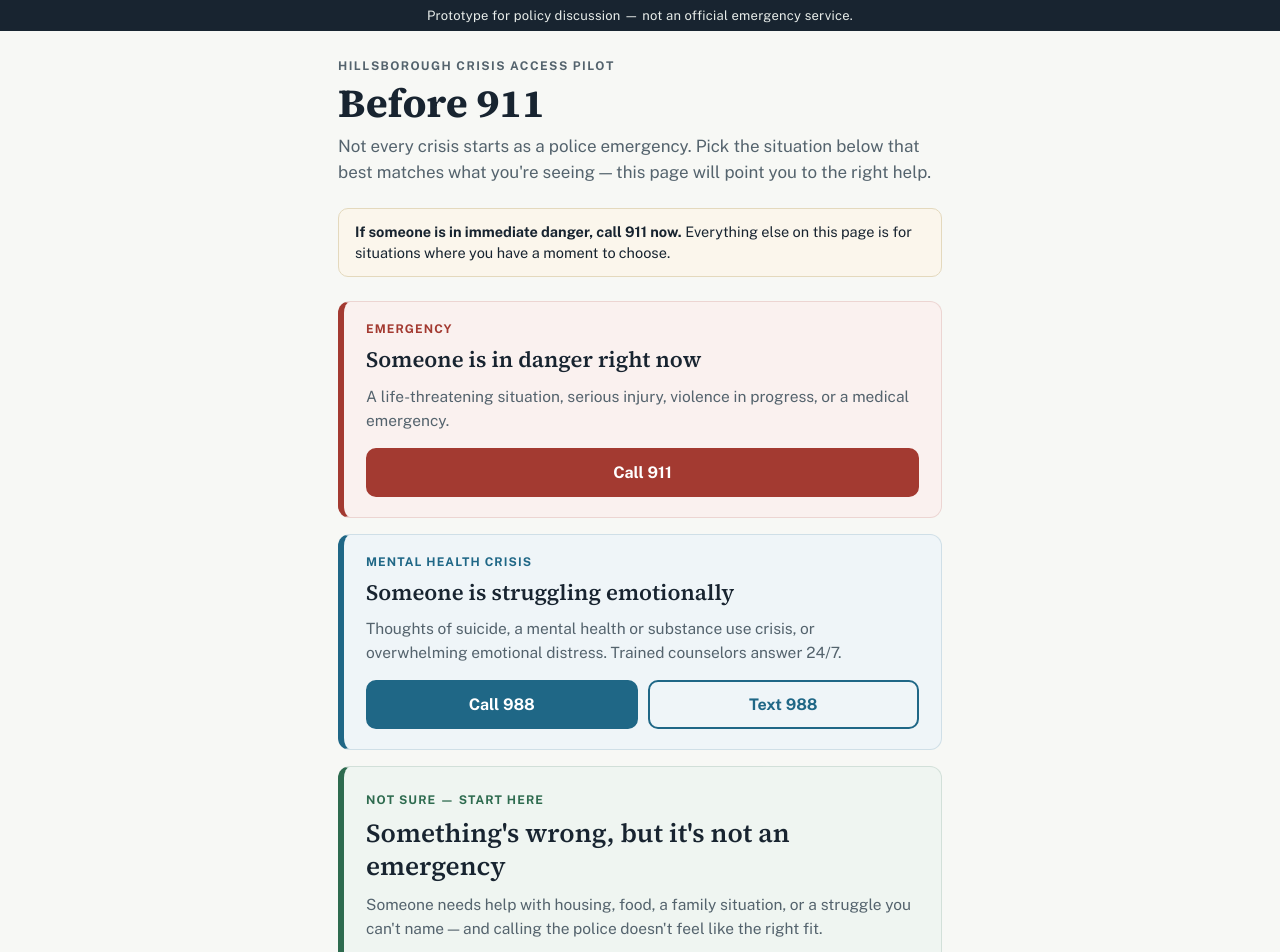
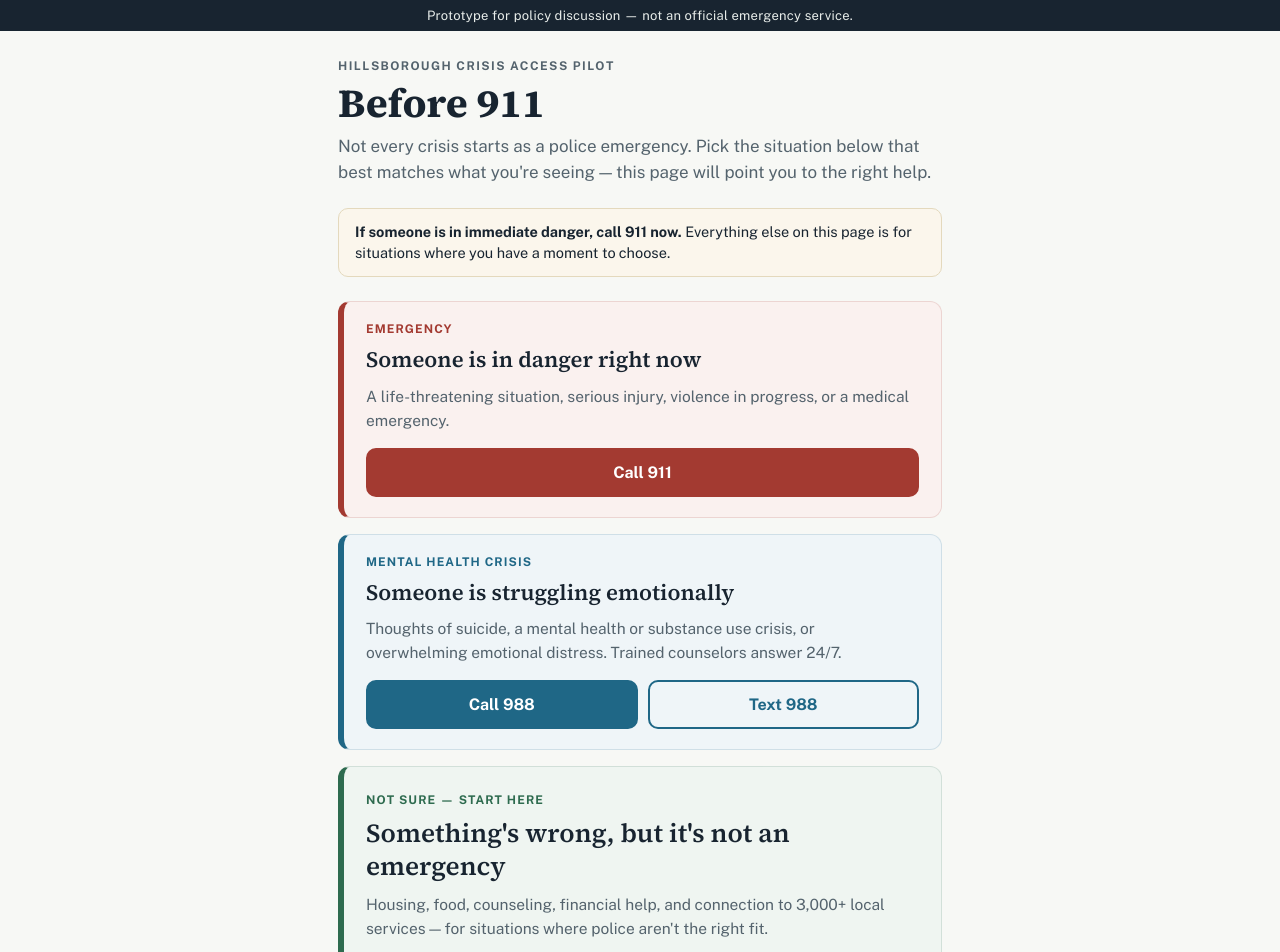
Before and after one commit to piercebhunt/before-911, a React (Vite) app: page / in a window 1280 px wide. Shown: the top 952 px of the page. Built offline with nearby package versions, Linux system fonts and the light colour scheme.

Commit message:
Clarify 211 card detail text

```diff
--- a/src/App.jsx
+++ b/src/App.jsx
@@ -107,7 +107,7 @@ export default function App() {
             variant="guide"
             eyebrow="Not sure — start here"
             situation="Something's wrong, but it's not an emergency"
-            detail="Someone needs help with housing, food, a family situation, or a struggle you can't name — and calling the police doesn't feel like the right fit."
+            detail="Housing, food, counseling, financial help, and connection to 3,000+ local services — for situations where police aren't the right fit."
             actions={[
               { label: "Call 211", href: "tel:211", solid: true },
               ...(county.browse211Url
```
